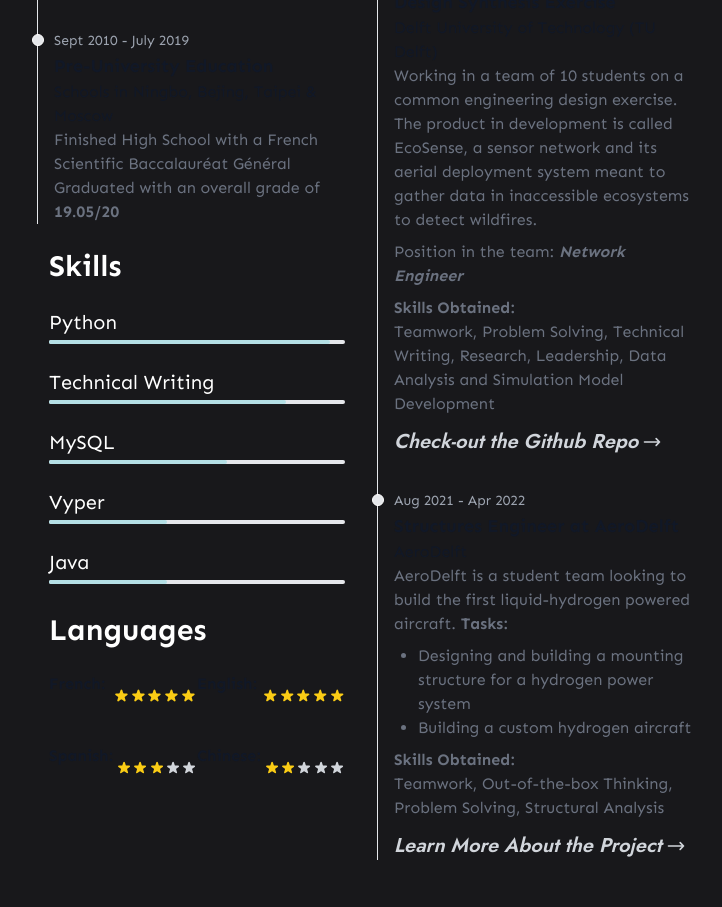
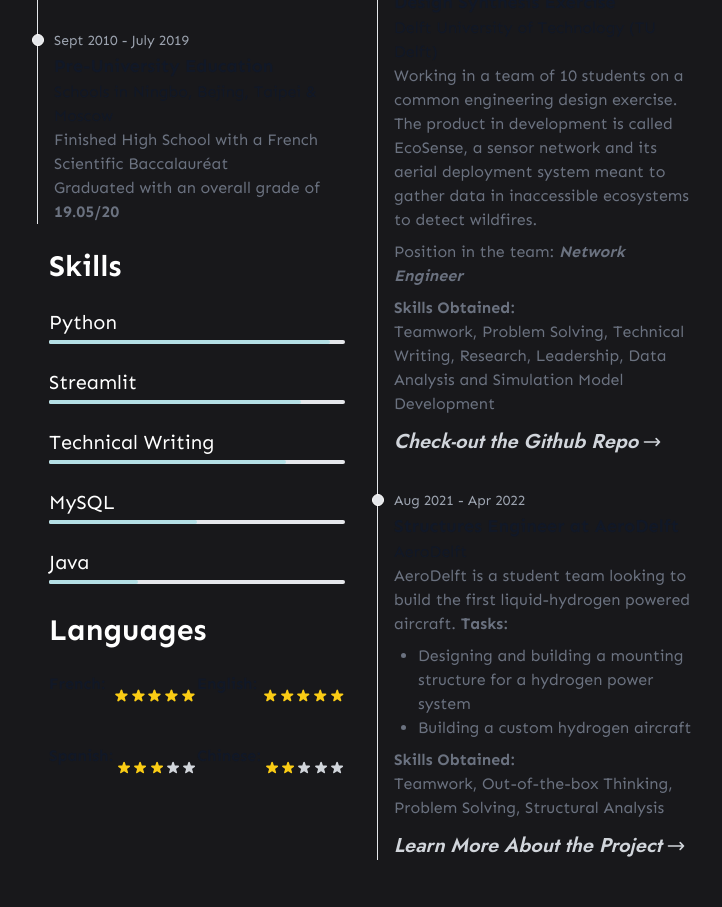
Before and after one commit to 0xVict0r/portfolio-website, a Next.js app: page / in a window 1280 px wide. Shown: the part 1180-2087 px from the top of the page, without its empty margins (263-985 px from the left). Built offline with nearby package versions, Linux system fonts and the light colour scheme.

Commit message:
fixed skills

```diff
--- a/components/Sections/Main.section.tsx
+++ b/components/Sections/Main.section.tsx
@@ -29,7 +29,7 @@ const Main: NextComponentType = () => {
                     <time className="mb-1 text-sm font-normal leading-none text-gray-400 dark:text-gray-500">Sept 2010 - July 2019</time>
                     <h2 className="text-lg font-semibold text-gray-900 dark:text-white">Pre-University Education</h2>
                     <h3 className="text-m text-gray-900 dark:text-white">Schools in Ningbo, Bejing, Taipei & Moscow</h3>
-                    <p className="mb-4 text-base font-normal text-gray-500 dark:text-gray-400">Finished High School with a French Scientific Baccalauréat Général <br/> Graduated with an overall grade of <strong>19.05/20</strong> </p>
+                    <p className="mb-4 text-base font-normal text-gray-500 dark:text-gray-400">Finished High School with a French Scientific Baccalauréat <br/> Graduated with an overall grade of <strong>19.05/20</strong> </p>
                 </li>
             </ol>
 
@@ -46,6 +46,14 @@ const Main: NextComponentType = () => {
 
                 <p> &nbsp; </p>
                 <div className="flex justify-between mb-1">
+                    <span className="text-md font-medium md:text-xl text-white custom:text-lg">Streamlit</span>
+                </div>
+                <div className="w-full bg-gray-200 rounded-full h-1 dark:bg-gray-700">
+                    <div className="bg-skills h-1 rounded-full" style={{width: "85%"}}></div>
+                </div>
+
+                <p> &nbsp; </p>
+                <div className="flex justify-between mb-1">
                     <span className="text-md font-medium md:text-xl text-white custom:text-lg">Technical Writing</span>
                 </div>
                 <div className="w-full bg-gray-200 rounded-full h-1 dark:bg-gray-700">
@@ -57,15 +65,7 @@ const Main: NextComponentType = () => {
                     <span className="text-md font-medium md:text-xl text-white custom:text-lg">MySQL</span>
                 </div>
                 <div className="w-full bg-gray-200 rounded-full h-1 dark:bg-gray-700">
-                    <div className="bg-skills h-1 rounded-full" style={{width: "60%"}}></div>
-                </div>
-
-                <p> &nbsp; </p>
-                <div className="flex justify-between mb-1">
-                    <span className="text-md font-medium md:text-xl text-white custom:text-lg">Vyper</span>
-                </div>
-                <div className="w-full bg-gray-200 rounded-full h-1 dark:bg-gray-700">
-                    <div className="bg-skills h-1 rounded-full" style={{width: "40%"}}></div>
+                    <div className="bg-skills h-1 rounded-full" style={{width: "50%"}}></div>
                 </div>
 
                 <p> &nbsp; </p>
@@ -73,7 +73,7 @@ const Main: NextComponentType = () => {
                     <span className="text-md font-medium md:text-xl text-white custom:text-lg">Java</span>
                 </div>
                 <div className="w-full bg-gray-200 rounded-full h-1 dark:bg-gray-700">
-                    <div className="bg-skills h-1 rounded-full" style={{width: "40%"}}></div>
+                    <div className="bg-skills h-1 rounded-full" style={{width: "30%"}}></div>
                 </div>
             </div>
 
```
